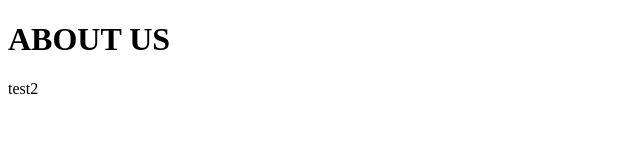
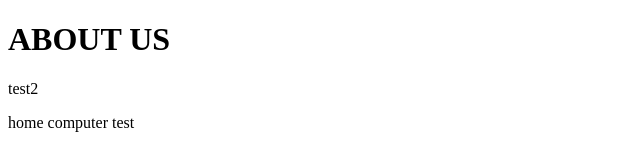
Before and after one commit to ai17123/ACIT1620_web_dev_project, a plain HTML site: page aboutus.html in a window 1280 px wide. Shown: the whole page, without its empty margins (0-640 px from the left). Drawn offline with Linux system fonts and the light colour scheme.

Commit message:
home computer test

```diff
--- a/aboutus.html
+++ b/aboutus.html
@@ -8,5 +8,6 @@
 <body>
     <h1>ABOUT US</h1>
     <p>test2</p>
+    <p>home computer test</p>
 </body>
 </html>
```
